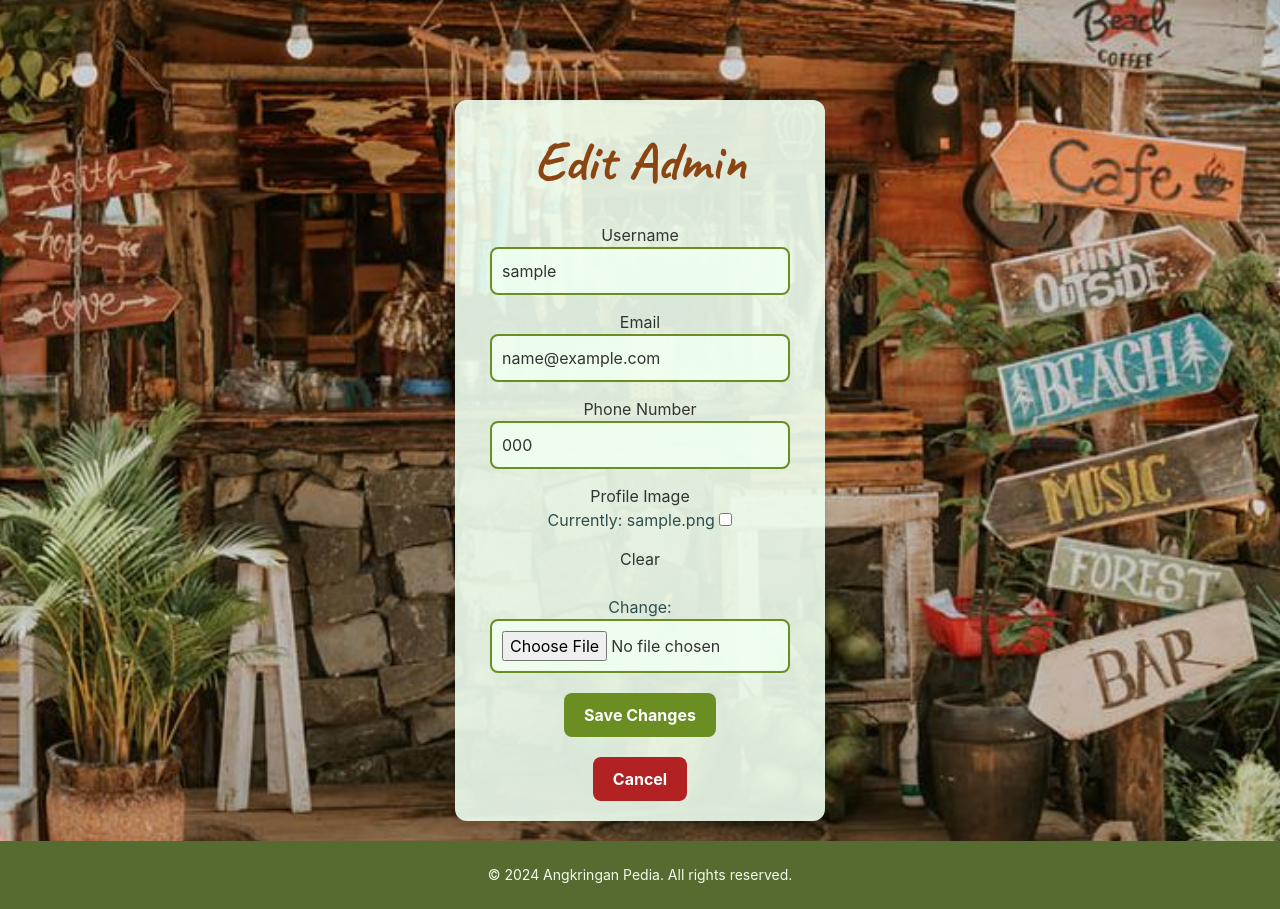
After one commit to Cyades/AngkringanPedia, a Django app: page /edit-admin/1 in a window 1280 px wide. The commit adds this page. Run offline with Django 5.2, Linux system fonts and the light colour scheme; tables that the repository leaves empty hold one stand-in row (values such as "Sample post"); some libraries are stand-ins or nearby versions.

Commit message:
Update fitur admin

```diff
--- a/main/forms.py
+++ b/main/forms.py
@@ -21,6 +21,7 @@ class CustomUserCreationForm(UserCreationForm):
     def save(self, commit=True):
         user = super().save(commit=False)
         user.email = self.cleaned_data['email']
+        print("Gender:", self.cleaned_data['gender'])  # Tambahkan ini untuk debugging
         if commit:
             user.save()
             profile = Profile.objects.create(
@@ -30,6 +31,34 @@ class CustomUserCreationForm(UserCreationForm):
                 profile_image=self.cleaned_data['profile_image']
             )
             profile.save()
+        return user
+
+
+class CustomUserEditForm(forms.ModelForm):
+    email = forms.EmailField(required=True)
+    phone_number = forms.CharField(max_length=15, required=False)
+    profile_image = forms.ImageField(required=False)
+
+    class Meta:
+        model = User
+        fields = ['username', 'email']  # Mengambil field dari model User
+
+    def __init__(self, *args, **kwargs):
+        super(CustomUserEditForm, self).__init__(*args, **kwargs)
+        # Isi field dari model Profile jika ada
+        if self.instance and hasattr(self.instance, 'profile'):
+            self.fields['phone_number'].initial = self.instance.profile.phone_number
+            self.fields['profile_image'].initial = self.instance.profile.profile_image
+
+    def save(self, commit=True):
+        user = super(CustomUserEditForm, self).save(commit=False)
+        if commit:
+            user.save()
+            if hasattr(user, 'profile'):
+                profile = user.profile
+                profile.phone_number = self.cleaned_data['phone_number']
+                profile.profile_image = self.cleaned_data['profile_image']
+                profile.save()
         return user
 
 class AddRecipeForm(forms.ModelForm):
--- /dev/null
+++ b/main/templates/edit_admin.html
@@ -0,0 +1,41 @@
+{% extends 'base.html' %}
+
+{% load static %}
+
+{% block meta %}
+<link href="https://fonts.googleapis.com/css2?family=Caveat:wght@700&display=swap" rel="stylesheet">
+{% endblock meta %}
+
+{% block content %}
+<div class="edit-admin">
+    <h1>Edit Admin</h1>
+
+    <form method="POST" enctype="multipart/form-data" class="form-edit-admin">
+        {% csrf_token %}
+
+        <!-- Tambahkan username jika dibutuhkan -->
+        <div class="form-group">
+            <label for="{{ form.username.id_for_label }}">Username</label>
+            {{ form.username }}
+        </div>
+
+        <div class="form-group">
+            <label for="{{ form.email.id_for_label }}">Email</label>
+            {{ form.email }}
+        </div>
+
+        <div class="form-group">
+            <label for="{{ form.phone_number.id_for_label }}">Phone Number</label>
+            {{ form.phone_number }}
+        </div>
+
+        <div class="form-group">
+            <label for="{{ form.profile_image.id_for_label }}">Profile Image</label>
+            {{ form.profile_image }}
+        </div>
+
+        <button type="submit" class="submit-button">Save Changes</button>
+        <a href="{% url 'main:show_admin' %}" class="cancel-button">Cancel</a>
+    </form>
+</div>
+{% endblock content %}
--- a/main/templates/register.html
+++ b/main/templates/register.html
@@ -18,6 +18,8 @@
         </label>
 
         <button type="submit">Register</button>
+        <a href="{% url 'main:login' %}" class="cancel-button">Cancel</a>
+
     </form>
     </div>
 {% endblock content %}
--- a/main/urls.py
+++ b/main/urls.py
@@ -15,6 +15,7 @@ urlpatterns = [
     path('adminku/', show_admin, name='show_admin'),
     path('adminkudelete/<int:id>', delete_user, name='delete_user'),
     path('get_user_details/<int:user_id>/', get_user_details, name='get_user_details'),
+    path('edit-admin/<int:id>', edit_admin, name='edit_admin')
 ]
 
 if settings.DEBUG:
--- a/main/views.py
+++ b/main/views.py
@@ -15,7 +15,7 @@ from django.http import HttpResponseRedirect
 from django.urls import reverse
 from main.models import *
 from .models import Recipe, Ingredient
-from .forms import AddRecipeForm
+from .forms import AddRecipeForm, CustomUserEditForm
 from django.http import HttpResponseRedirect
 from django.urls import reverse
 from django.contrib import messages
@@ -101,6 +101,18 @@ def delete_user(request, id):
     # Kembali ke halaman admin setelah menghapus pengguna
     return HttpResponseRedirect(reverse('main:show_admin'))
 
+def edit_admin(request, id):
+    admin = get_object_or_404(User, pk=id)
+
+    # Tambahkan request.FILES untuk menangani gambar
+    form = CustomUserEditForm(request.POST or None, request.FILES or None, instance=admin)
+
+    if request.method == "POST" and form.is_valid():
+        form.save()
+        return HttpResponseRedirect(reverse('main:show_admin'))
+
+    context = {'form': form}
+    return render(request, "edit_admin.html", context)
 
 def add_recipe(request):
     if request.method == 'POST':
--- a/static/css/style.css
+++ b/static/css/style.css
@@ -175,7 +175,7 @@ input[type="submit"]:hover {
   padding: 20px; /* Spacing yang lebih besar */
   border-radius: 12px; /* Sudut yang melengkung */
   box-shadow: 0 2px 10px rgba(0, 0, 0, 0.1); /* Shadow lembut */
-  max-width: 520px; /* Batasan lebar */
+  max-width: 530px; /* Batasan lebar */
   margin: 20px auto; /* Pusatkan form */
   text-align: center; /* Tengah text */
 }
@@ -184,7 +184,7 @@ input[type="submit"]:hover {
   font-family: 'Caveat', cursive;
   font-weight: bold;
   color: #8B4513; /* Warna sama dengan login */
-  font-size: 45px;
+  font-size: 55px !important;
 }
 
 /* Gaya Tombol Register agar konsisten dengan login */
@@ -203,6 +203,24 @@ input[type="submit"]:hover {
 
 .register button:hover {
   background-color: #6B8E23; /* Warna saat di-hover */
+}
+
+/* Gaya untuk tombol Cancel */
+.register .cancel-button {
+  background-color: #B22222;
+  color: white;
+  padding: 10px 20px;
+  border-radius: 8px;
+  font-weight: bold;
+  transition: background-color 0.3s ease;
+  border: none;
+  cursor: pointer;
+  display: block;
+  margin: 10px auto; /* Jarak sedikit dari tombol Register */
+}
+
+.register .cancel-button:hover {
+  background-color: #8B0000; /* Warna saat di-hover */
 }
 
 /* Adjust the display of input fields and labels */
@@ -375,3 +393,88 @@ input[type="submit"]:hover {
 .add-user-link:hover {
   color: #6B8E23; /* Warna saat di-hover */
 }
+
+/* Container styling */
+.edit-admin {
+  background-color: rgba(240, 255, 240, 0.9);
+  padding: 20px;
+  border-radius: 12px;
+  box-shadow: 0 2px 10px rgba(0, 0, 0, 0.1);
+  max-width: 370px;
+  margin: 20px auto;
+  text-align: center;
+}
+
+/* Title styling */
+.edit-admin h1 {
+  font-family: 'Caveat', cursive;
+  font-weight: bold;
+  color: #8B4513;
+  font-size: 55px !important;
+  margin-bottom: 20px;
+}
+
+/* Button styling */
+.submit-button {
+  background-color: #6B8E23;
+  color: white;
+  padding: 10px 20px;
+  border-radius: 8px;
+  font-weight: bold;
+  transition: background-color 0.3s ease;
+  border: none;
+  cursor: pointer;
+  display: block;
+  margin: 20px auto;
+}
+
+.submit-button:hover {
+  background-color: #556B2F;
+}
+
+/* Cancel button styling */
+.cancel-button {
+  background-color: #B22222;
+  color: white;
+  padding: 10px 20px;
+  border-radius: 8px;
+  font-weight: bold;
+  text-decoration: none;
+  display: block;
+  width: max-content;
+  margin: 15px auto 0;
+  transition: background-color 0.3s ease;
+}
+
+.cancel-button:hover {
+  background-color: #8B0000;
+}
+
+/* Label and input styling */
+.edit-admin label {
+  color: #333;
+  font-size: 16px;
+  display: block;
+  margin-top: 15px;
+  text-align: center;
+}
+
+.edit-admin input[type="text"],
+.edit-admin input[type="email"],
+.edit-admin input[type="file"] {
+  background-color: rgba(240, 255, 240, 0.9);
+  border: 2px solid #6B8E23;
+  border-radius: 8px;
+  padding: 10px;
+  font-size: 16px;
+  color: #333;
+  width: 100%;
+  max-width: 300px;
+  margin: 0 auto;
+  display: block;
+}
+
+.edit-admin input:focus {
+  outline: none;
+  border-color: #556B2F;
+}
```
Also changed, not shown: main/templates/user_details.html (+6 -1 lines), templates/navbar_admin.html (+7 -2 lines).
